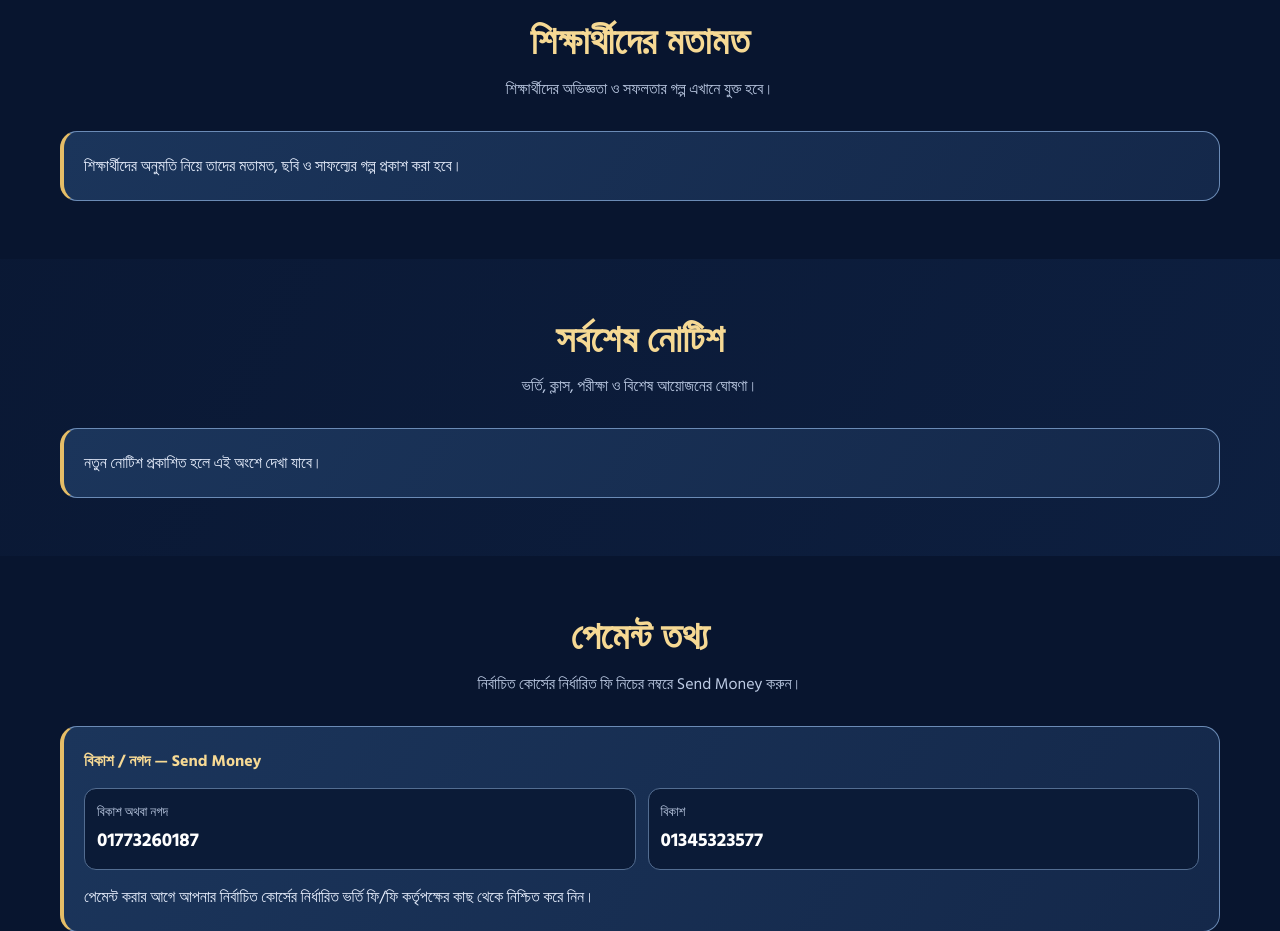
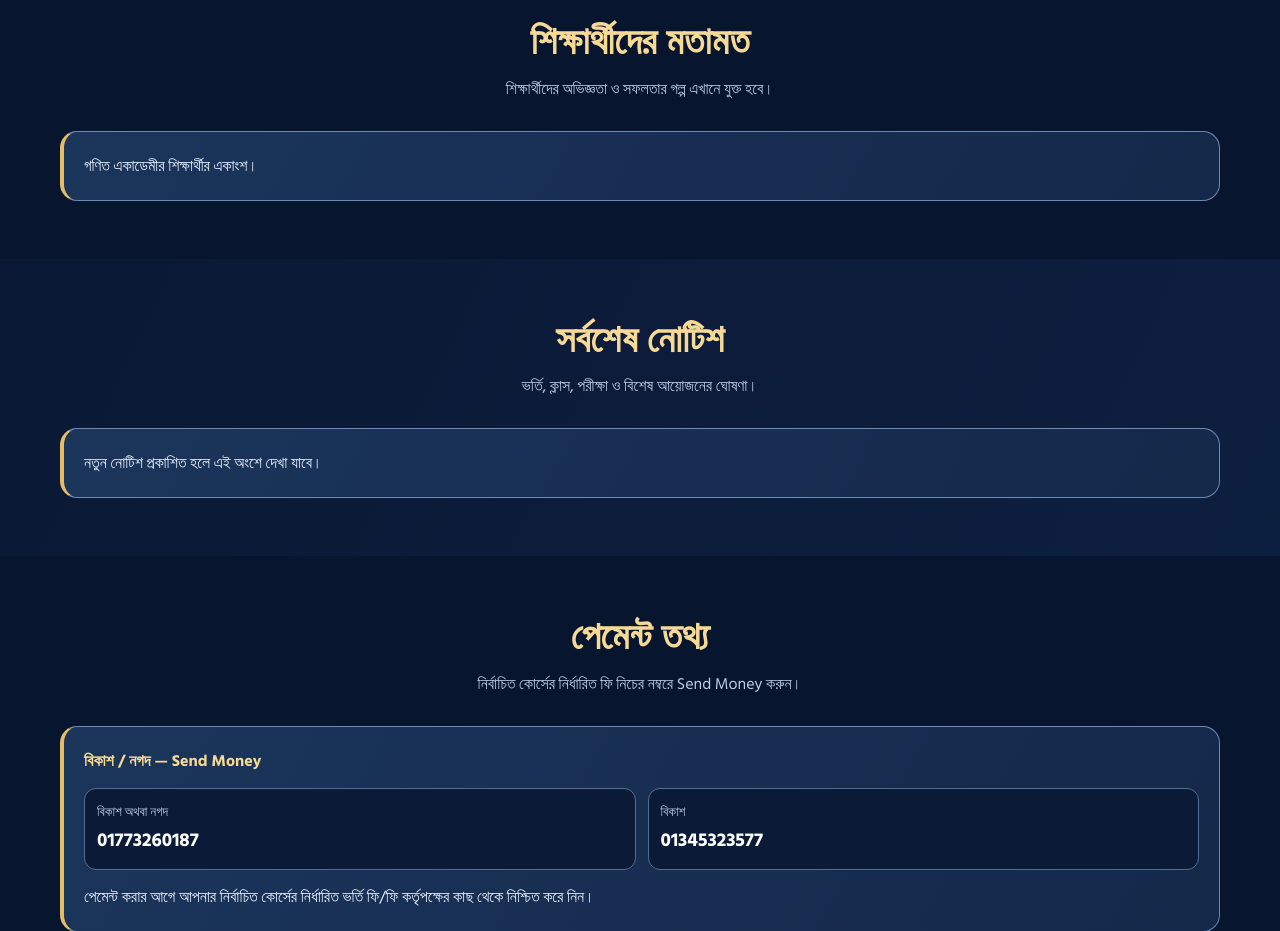
Before and after one commit to gonitacademy24/gonitacademy24.github.io, a plain HTML site: page index.html in a window 1280 px wide. Shown: the part 5400-6331 px from the top of the page. Drawn offline with Linux system fonts and the light colour scheme.

Commit message:
Update index.html

```diff
--- a/index.html
+++ b/index.html
@@ -143,7 +143,7 @@ header{position:sticky;top:0;z-index:100;background:#08152ff2;border-bottom:1px
 <section class="section" id="resources"><div class="container"><h2 class="section-title">নোট ও পড়াশোনার উপকরণ</h2><p class="section-sub">গণিতের সূত্র, PDF নোট, অধ্যায়ভিত্তিক সাজেশন ও প্রশ্নব্যাংক।</p><div class="quick-links"><a href="#courses">গণিতের সূত্র</a><a href="#courses">PDF নোট</a><a href="#courses">বোর্ড প্রশ্ন</a></div></div></section>
 
 <!-- ==================== TESTIMONIALS ==================== -->
-<section class="section" id="testimonials"><div class="container"><h2 class="section-title">শিক্ষার্থীদের মতামত</h2><p class="section-sub">শিক্ষার্থীদের অভিজ্ঞতা ও সফলতার গল্প এখানে যুক্ত হবে।</p><div class="notice">শিক্ষার্থীদের অনুমতি নিয়ে তাদের মতামত, ছবি ও সাফল্যের গল্প প্রকাশ করা হবে।</div></div></section>
+<section class="section" id="testimonials"><div class="container"><h2 class="section-title">শিক্ষার্থীদের মতামত</h2><p class="section-sub">শিক্ষার্থীদের অভিজ্ঞতা ও সফলতার গল্প এখানে যুক্ত হবে।</p><div class="notice">গণিত একাডেমীর শিক্ষার্থীর একাংশ।</div></div></section>
 
 <!-- ==================== NOTICES ==================== -->
 <section class="section" id="notices"><div class="container"><h2 class="section-title">সর্বশেষ নোটিশ</h2><p class="section-sub">ভর্তি, ক্লাস, পরীক্ষা ও বিশেষ আয়োজনের ঘোষণা।</p><div class="notice">নতুন নোটিশ প্রকাশিত হলে এই অংশে দেখা যাবে।</div></div></section>
```
